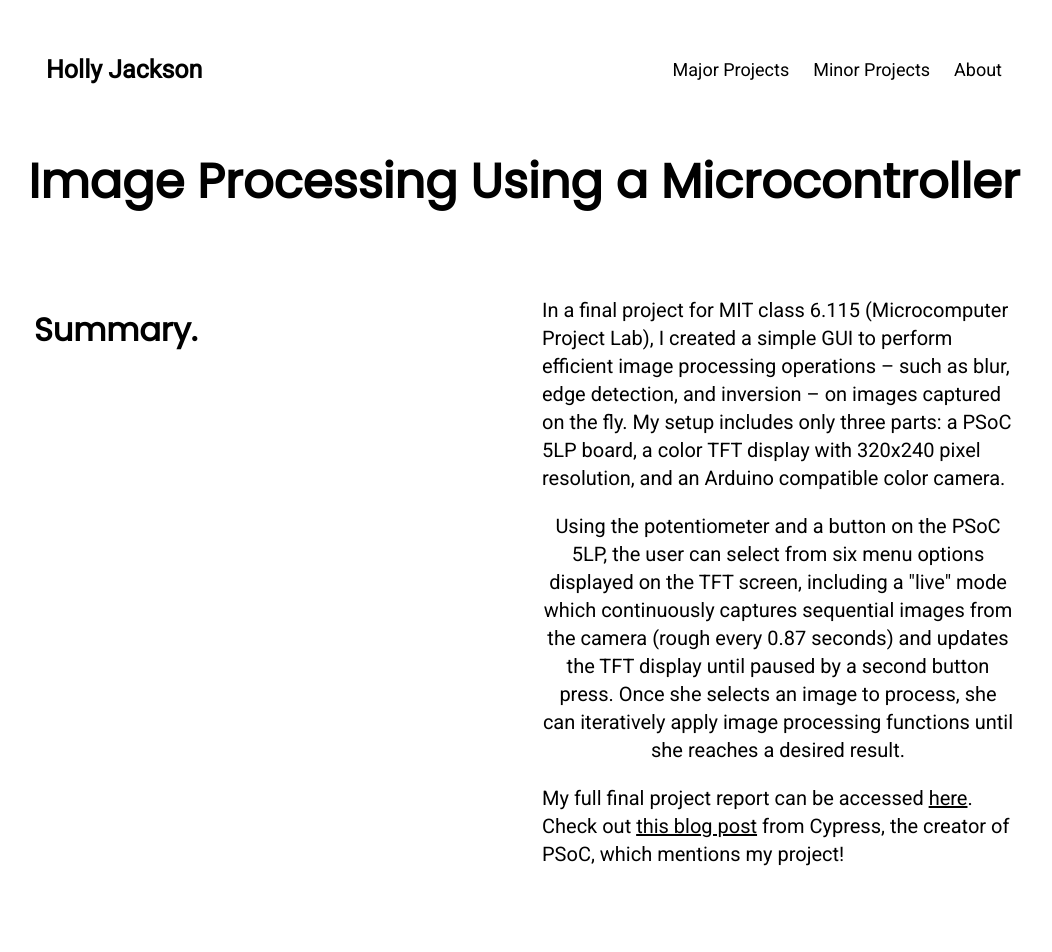
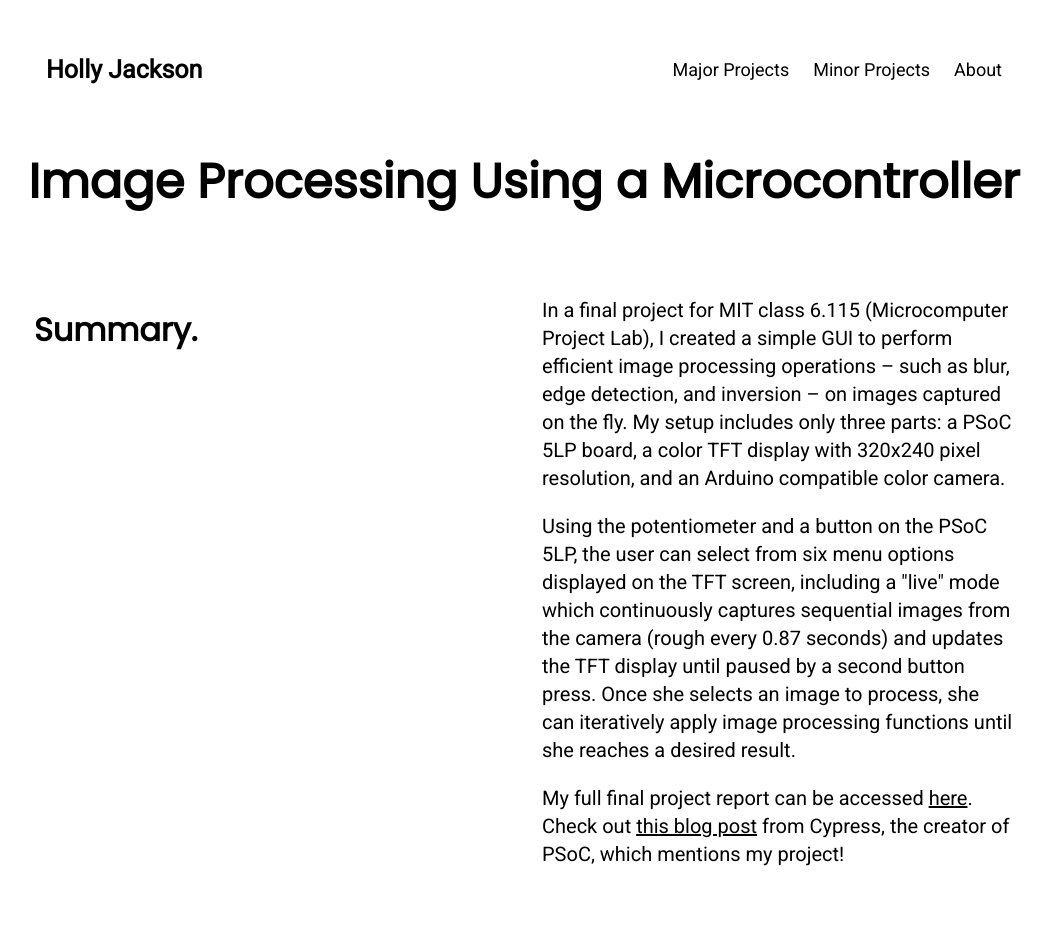
Before and after one commit to hollyjackson/hollyjackson.github.io, a Jekyll site: the page built from minor-projects/image-processing/index.html, in a window 1280 px wide. Shown: the top 952 px of the page, without its empty margins (116-1168 px from the left). Built offline with Jekyll 4.4.1, drawn with Linux system fonts in a browser that asks for light colours.

Commit message:
fixing youtube links

```diff
--- a/minor-projects/image-processing/index.html
+++ b/minor-projects/image-processing/index.html
@@ -14,7 +14,7 @@
     <div class="column_grid">
         <div class="content">
             <p style="text-align:left;">In a final project for MIT class 6.115 (Microcomputer Project Lab), I created a simple GUI to perform efficient image processing operations – such as blur, edge detection, and inversion – on images captured on the fly.  My setup includes only three parts: a PSoC 5LP board, a color TFT display with 320x240 pixel resolution, and an Arduino compatible color camera.</p>
-            <p>Using the potentiometer and a button on the PSoC 5LP, the user can select from six menu options displayed on the TFT screen, including a "live" mode which continuously captures sequential images from the camera (rough every 0.87 seconds) and updates the TFT display until paused by a second button press.  Once she selects an image to process, she can iteratively apply image processing functions until she reaches a desired result.</p>
+            <p style="text-align:left;">Using the potentiometer and a button on the PSoC 5LP, the user can select from six menu options displayed on the TFT screen, including a "live" mode which continuously captures sequential images from the camera (rough every 0.87 seconds) and updates the TFT display until paused by a second button press.  Once she selects an image to process, she can iteratively apply image processing functions until she reaches a desired result.</p>
             <p style="text-align:left;">My full final project report can be accessed <a class="active" href="/minor-projects/image-processing/6.115FinalProject_HMJ.pdf" target="_blank">here</a>.  Check out <a class="active" href="https://community.cypress.com/community/topics/cypress-community-blogs/cypress-university-alliance-blog/blog/2020/05/15/how-engineering-students-learn-while-sheltering-in-place" target="_blank">this blog post</a> from Cypress, the creator of PSoC, which mentions my project!</p>
         </div>
     </div>
@@ -29,5 +29,5 @@
 <br><br>
 
 <div class="video-container" align="center">
-    <iframe width="560" height="315" src="https://www.youtube.com/watch?v=pnxzISbvqC0" frameborder="0" allow="accelerometer; autoplay; encrypted-media; gyroscope; picture-in-picture" allowfullscreen></iframe>
+    <iframe width="560" height="315" src="https://www.youtube.com/embed/pnxzISbvqC0" frameborder="0" allow="accelerometer; autoplay; encrypted-media; gyroscope; picture-in-picture" allowfullscreen></iframe>
 </div>
```
